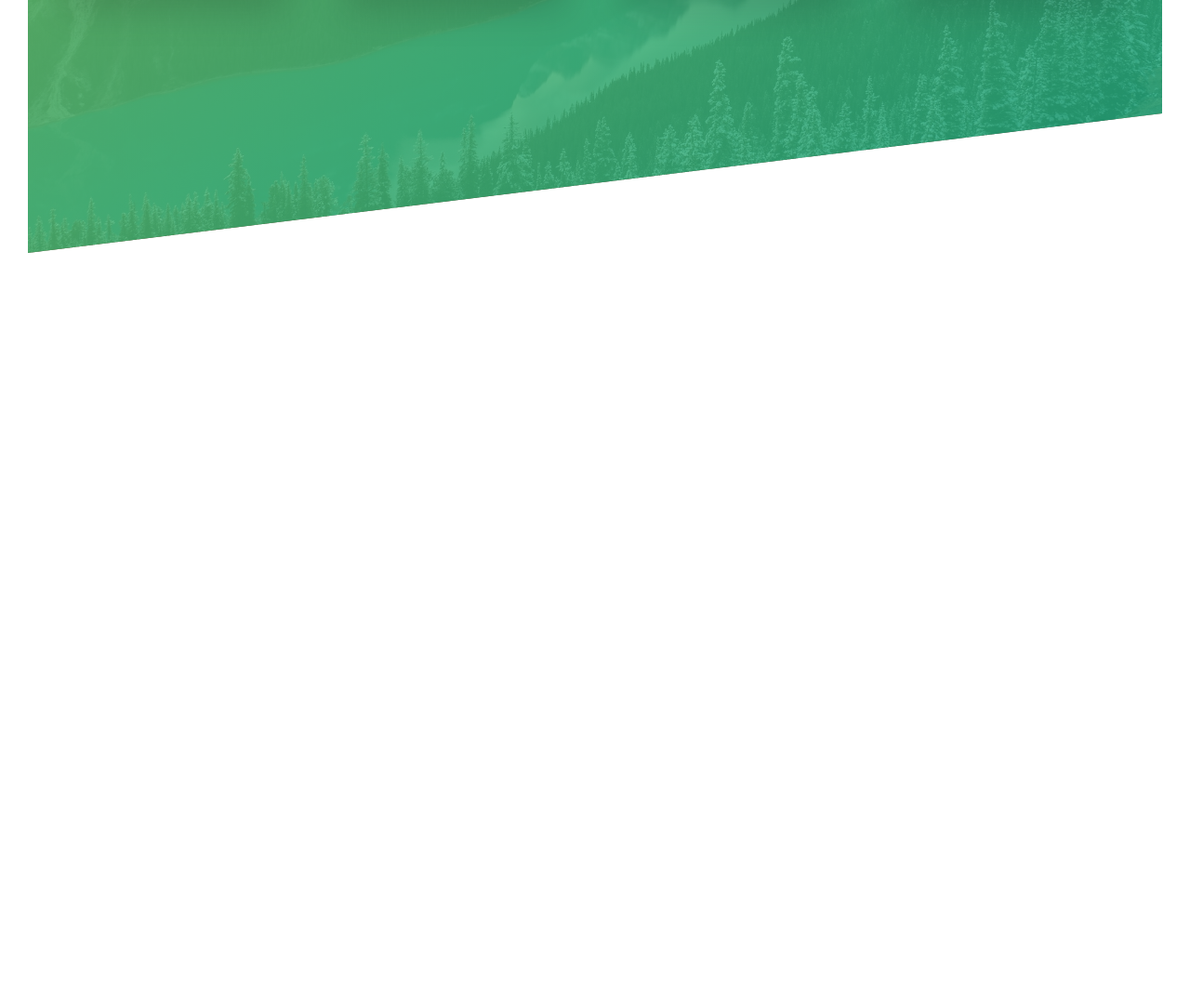
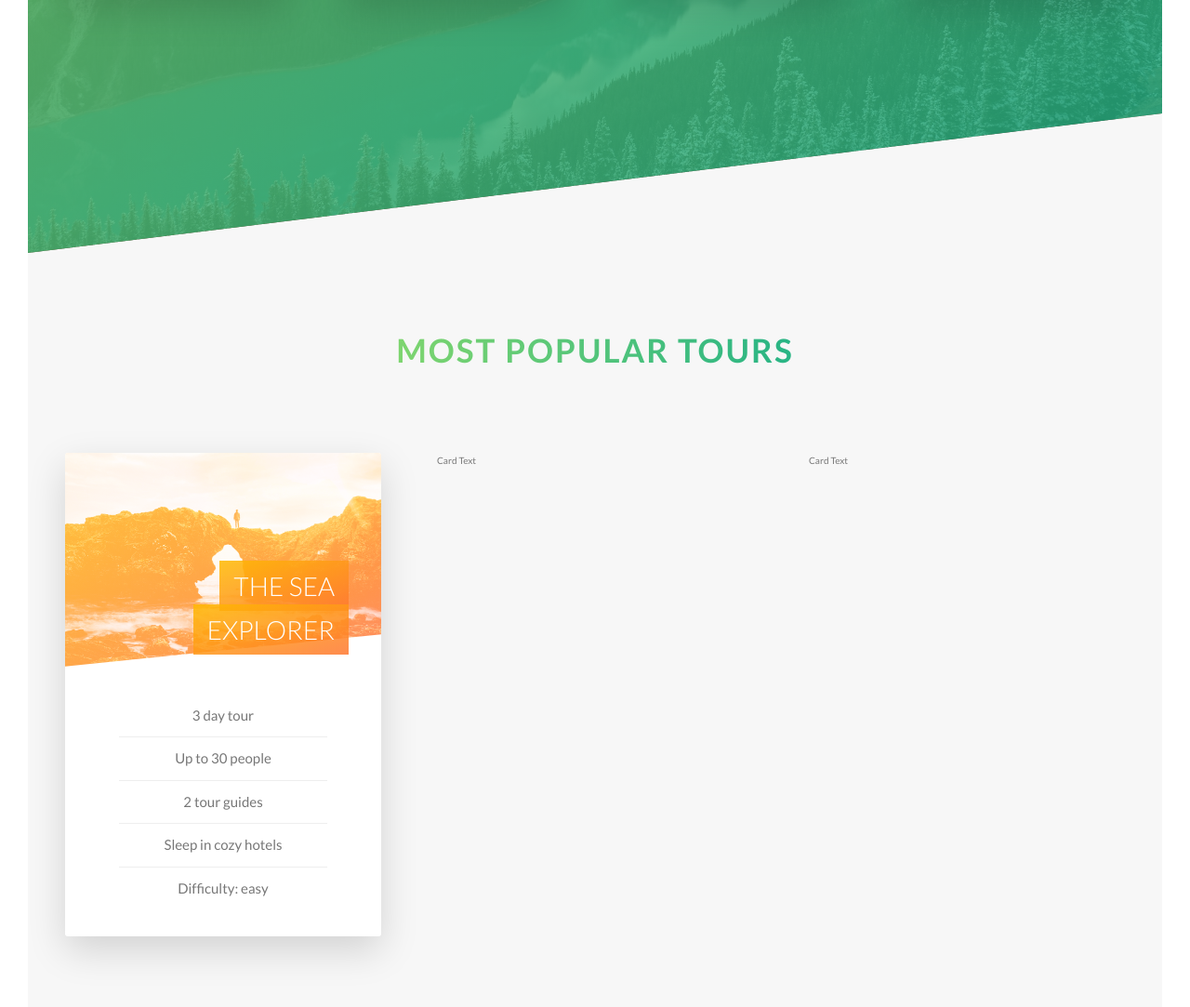
Before and after one commit to ElmCas/Natours, a website: page index.html in a window 1280 px wide. Shown: the part 1988-3071 px from the top of the page at 93% size. Before the commit the page ends 2260 px from the top, so only its background shows below. Drawn offline with Linux system fonts and the light colour scheme.

Commit message:
Add Card component

```diff
--- a/index.html
+++ b/index.html
@@ -109,6 +109,50 @@
           </div>
         </div>
       </section>
+
+      <section class="section-tours">
+        <div class="u-center-text u-margin-bottom-big">
+          <h2 class="heading-secundary">
+            Most popular tours
+          </h2>
+        </div>
+        <div class="row">
+          <div class="col-1-of-3">
+            <div class="card">
+              <div class="card__side card__side--front">
+                <div class="card__picture card__picture--1">
+                  &nbsp;
+                </div>
+                <h4 class="card__heading">
+                  <span class="card__heading-span card__heading-span--1">The sea explorer</span>
+                </h4>
+                <div class="card__details">
+                  <ul>
+                    <li>3 day tour</li>
+                    <li>Up to 30 people</li>
+                    <li>2 tour guides</li>
+                    <li>Sleep in cozy hotels</li>
+                    <li>Difficulty: easy</li>
+                  </ul>
+                </div>
+              </div>
+              <div class="card__side card__side--back card__side--back-1">
+                Back
+              </div>
+            </div>
+          </div>
+          <div class="col-1-of-3">
+            <div class="card">
+              Card Text
+            </div>
+          </div>
+          <div class="col-1-of-3">
+            <div class="card">
+              Card Text
+            </div>
+          </div>
+        </div>
+      </section>
     </main>
 
     <!-- <section class="grid-test">
--- a/sass/abstracts/_variables.scss
+++ b/sass/abstracts/_variables.scss
@@ -5,6 +5,11 @@ $color-grey-dark: #777;
 $color-white: #fff;
 $color-black: #000;
 $color-grey-light-1: #f7f7f7;
+$color-grey-light-2: #eee;
+$color-secundary-light: #ffb900;
+$color-secundary-dark: #ff7730;
+$color-tertiary-light: #2998ff;
+$color-tertiary-dark: #5643fa;
 
 //FONT
 $default-font-size: 1.6rem;
--- /dev/null
+++ b/sass/components/_card.scss
@@ -0,0 +1,98 @@
+.card {
+  //FUNCTIONALITY
+  perspective: 150rem;
+  -moz-perspective: 150rem;
+  height: 52rem;
+  position: relative;
+
+  &__side {
+    height: 52rem;
+    transition: all 0.8s ease;
+    position: absolute;
+    top: 0;
+    left: 0;
+    width: 100%;
+    backface-visibility: hidden; /*hide the backside of the element*/
+    border-radius: 0.3rem;
+    overflow: hidden; /*make the image not overflow (be bigger than the box and hidding the round corners)*/
+    box-shadow: 0 1.5rem 4rem rgba($color-black, 0.15);
+    &--front {
+      background-color: $color-white;
+    }
+
+    &--back {
+      transform: rotateY(180deg);
+
+      &-1 {
+        background-image: linear-gradient(to right bottom, $color-secundary-light, $color-secundary-dark);
+      }
+    }
+  }
+
+  &:hover &__side--front {
+    transform: rotateY(-180deg);
+  }
+  &:hover &__side--back {
+    transform: rotateY(0);
+  }
+
+  //FRONTSIDE STYLING
+  &__picture {
+    background-size: cover;
+    height: 23rem;
+    background-blend-mode: screen;
+    -webkit-clip-path: polygon(0 0, 100% 0, 100% 85%, 0 100%);
+    clip-path: polygon(0 0, 100% 0, 100% 85%, 0 100%);
+
+    &--1 {
+      background-image: linear-gradient(to right bottom, $color-secundary-light, $color-secundary-dark), url(../img/nat-5.jpg);
+    }
+    &--2 {
+      background-image: url(../img/nat-5.jpg);
+    }
+    &--3 {
+      background-image: url(../img/nat-5.jpg);
+    }
+  }
+
+  &__heading {
+    font-size: 2.8rem;
+    font-weight: 300;
+    text-transform: uppercase;
+    text-align: right;
+    color: $color-white;
+    position: absolute;
+    top: 12rem;
+    right: 3.5rem;
+    width: 75%;
+  }
+
+  &__heading-span {
+    padding: 1rem 1.5rem;
+    -webkit-box-decoration-break: clone; /*clone the box created by the element and gives the same properties*/
+    box-decoration-break: clone; /*padding wasnt right for both text lines so this will fix it giving the same padding to both lines of text*/
+
+    &--1 {
+      background-image: linear-gradient(to right bottom, rgba($color-secundary-light, 0.85), rgba($color-secundary-dark, 0.85));
+    }
+  }
+
+  &__details {
+    padding: 3rem;
+    ul {
+      list-style: none;
+      width: 80%;
+      margin: 0 auto;
+
+      li {
+        text-align: center;
+        font-size: 1.5rem;
+        padding: 1rem;
+
+        &:not(:last-child) {
+          border-bottom: 0.1rem solid $color-grey-light-2;
+        }
+      }
+    }
+  }
+}
--- a/sass/layout/_header.scss
+++ b/sass/layout/_header.scss
@@ -1,15 +1,11 @@
 .header {
   height: 95vh;
-  background-image: linear-gradient(
-      to right bottom,
-      rgba($color-primary-light, 0.8),
-      rgba($color-primary-dark, 0.8)
-    ),
-    url(/img/hero.jpg);
+  background-image: linear-gradient(to right bottom, rgba($color-primary-light, 0.8), rgba($color-primary-dark, 0.8)), url(/img/hero.jpg);
   background-size: cover;
   background-repeat: no-repeat;
   background-position: top;
   position: relative;
+  -webkit-clip-path: polygon(0 0, 100% 0, 100% 75vh, 0 100%);
   clip-path: polygon(0 0, 100% 0, 100% 75vh, 0 100%);
 
   &__logo-box {
--- a/sass/main.scss
+++ b/sass/main.scss
@@ -10,6 +10,7 @@
 @import "components/button";
 @import "components/composition";
 @import "components/feature-box";
+@import "components/card";
 
 @import "layout/header";
 @import "layout/grid";
--- a/sass/pages/_home.scss
+++ b/sass/pages/_home.scss
@@ -18,3 +18,9 @@
     transform: skewY(7deg);
   }
 }
+
+.section-tours {
+  background-color: $color-grey-light-1;
+  padding: 25rem 0 50rem 0;
+  margin-top: -10rem;
+}
```
Also changed, not shown: sass/layout/_grid.scss (+3 -10 lines), css/style.css.
